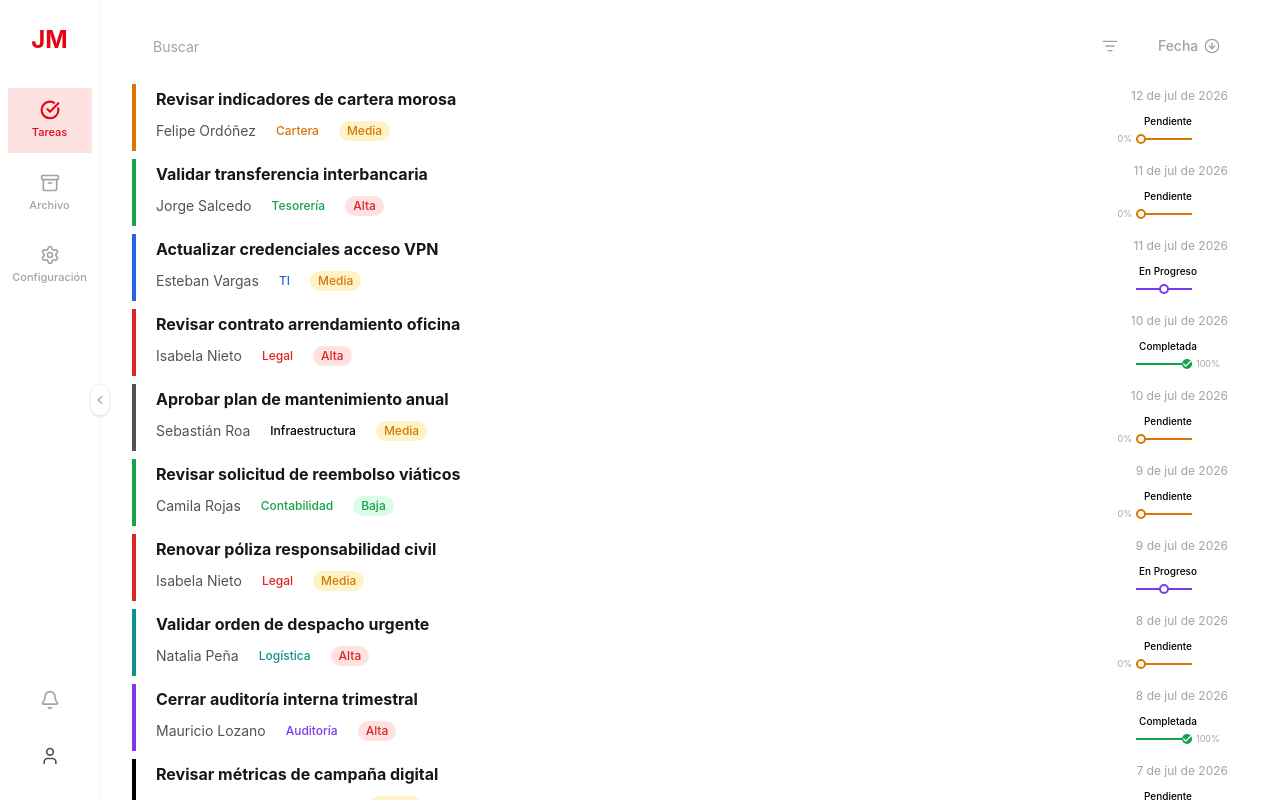
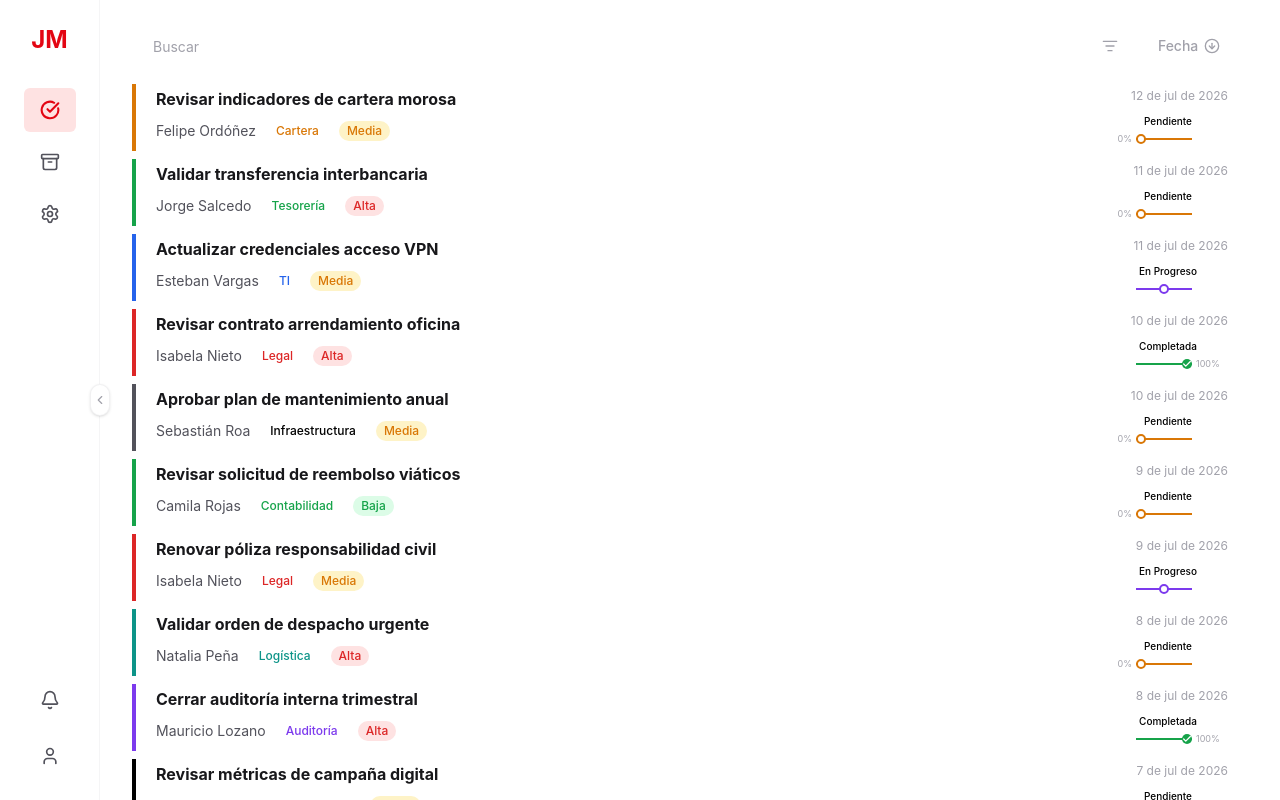
Before and after one commit to SrFlesky/bandeja-tareas, a React (Vite) app: page / in a window 1280 px wide. Built offline with nearby package versions, Linux system fonts and the light colour scheme.

Commit message:
styles(NavBar): changed hovers and roundness of the cells

```diff
--- a/src/shared/components/NavBar/NavBar.jsx
+++ b/src/shared/components/NavBar/NavBar.jsx
@@ -36,24 +36,24 @@ function NavBar({ activePage = "tasks" }) {
           </div>
 
           {/* Navegacion principal */}
-          <div className="flex flex-col gap-2 w-full px-2">
+          <div className="flex flex-col gap-2 w-17 h-17 px-2">
             {navItems.map(({ id, label, icon: Icon }) => {
               const isActive = id === activePage;
               return (
                 <button
                   key={id}
                   className={cn(
-                    "flex flex-col items-center gap-1 py-3 rounded-card transition-colors whitespace-nowrap",
+                    "flex flex-col items-center gap-1 py-3 rounded-md transition-colors whitespace-nowrap",
                     isActive
-                      ? "bg-tag-red-bg text-brand"
-                      : "text-ink-muted hover:bg-tag-red-bg hover:text-tag-red"
+                      ? "bg-tag-red-bg text-brand hover:text-ink-secondary hover:bg-page-bg"
+                      : "text-ink-secondary hover:bg-tag-red-bg hover:text-tag-red"
                   )}
                 >
                   <Icon
                     className="w-5 h-5 shrink-0"
                     strokeWidth={isActive ? 2.5 : 2}
                   />
-                  <span className="text-[11px] font-medium">{label}</span>
+                  {/*<span className="text-[11px] font-medium">{label}</span>*/}
                 </button>
               );
             })}
@@ -63,16 +63,16 @@ function NavBar({ activePage = "tasks" }) {
 
           {/* Notificaciones */}
           <button
-            className="relative w-10 h-10 flex items-center justify-center rounded-full text-ink-muted hover:bg-page-bg hover:text-ink-secondary transition-colors mb-4 shrink-0"
+            className="relative w-10 h-10 flex items-center justify-center rounded-md text-ink-secondary hover:bg-page-bg hover:text-ink-secondary transition-colors mb-4 shrink-0"
             aria-label="Notificaciones"
           >
             <Bell className="w-5 h-5" />
-            <span className="absolute top-1.5 right-1.5 w-2 h-2 rounded-full bg-priority-alta" />
+            <span className="absolute top-1.5 right-1.5 w-2 h-2 rounded-md bg-priority-alta" />
           </button>
 
           {/* Avatar */}
           <button
-            className="w-10 h-10 flex items-center justify-center rounded-full bg-fill-control text-ink-secondary hover:bg-page-bg transition-colors shrink-0"
+            className="w-10 h-10 flex items-center justify-center rounded-md bg-fill-control text-ink-secondary hover:bg-page-bg transition-colors shrink-0"
             aria-label="Cuenta"
           >
             <User className="w-5 h-5" />
```
